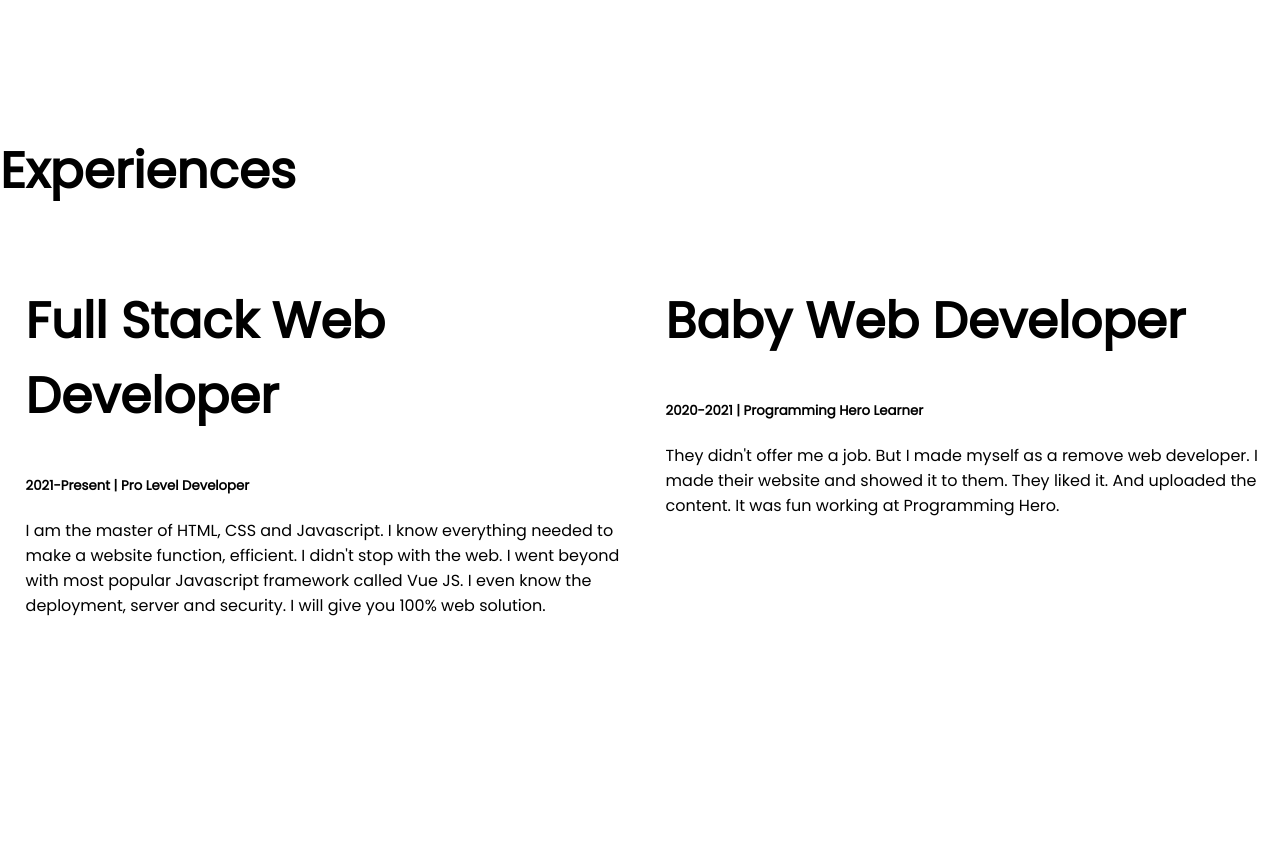
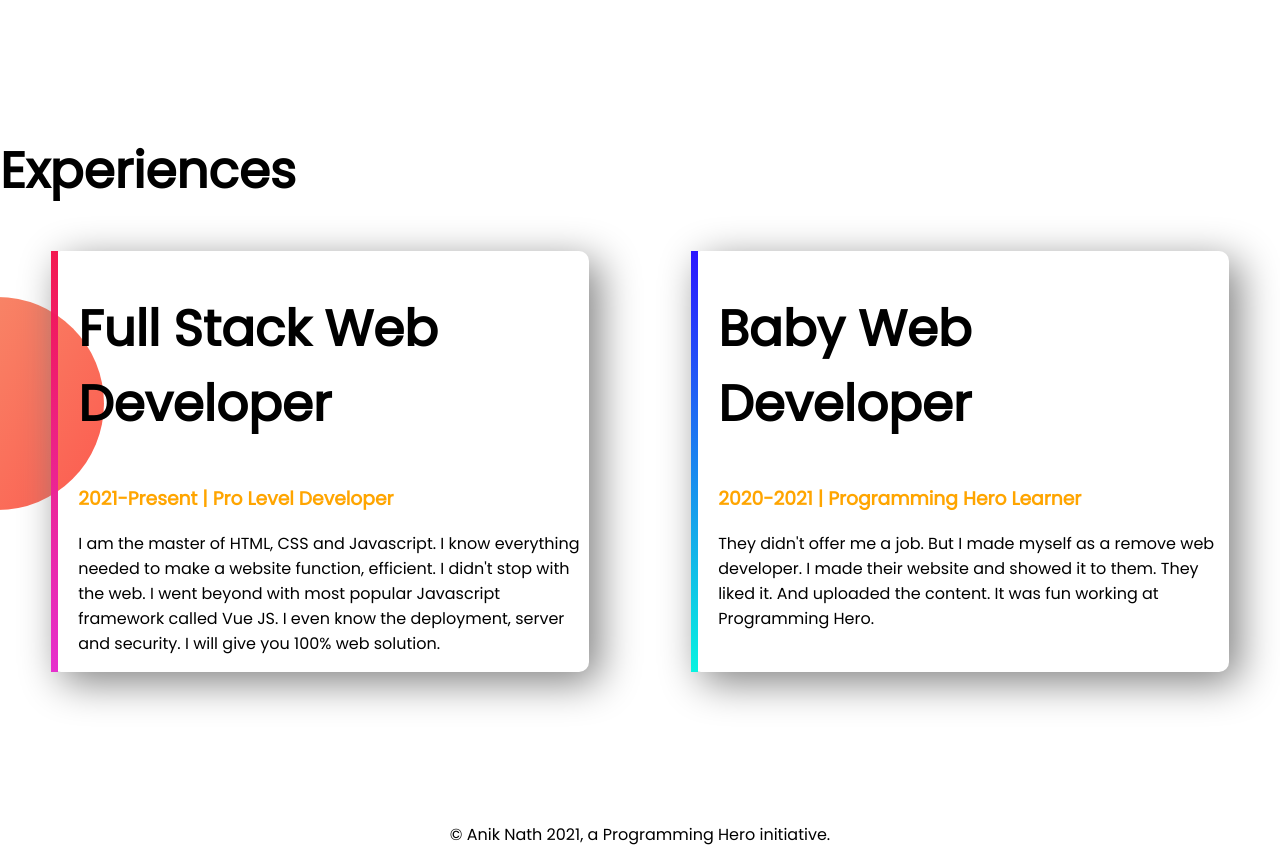
Before and after one commit to saddam1414/hossain-portfolio, a plain HTML site: page index.html in a window 1280 px wide. Shown: the part 1140-2003 px from the top of the page. Before the commit the page ends 1924 px from the top, so only its background shows below. Drawn offline with Linux system fonts and the light colour scheme.

Commit message:
hossain-portfolio

```diff
--- a/index.html
+++ b/index.html
@@ -13,7 +13,7 @@
 </head>
 
 <body>
-    <section class="bakcraund-banner">
+    <section class="bakcgraund-banner flexible-container">
         <div class="half-width">
             <h1>Welcome To</h1>
             <h1><span class="orange">Saddam Hossain</span> world!</h1>
@@ -28,7 +28,7 @@
             <img src="images/jhankar.png" alt="">
         </div>
     </section>
-    <section class="dream-big">
+    <section class="dream-big flexible-container">
         <div class="half-width">
             <img src="images/jhankar2.png" alt="">
         </div>
@@ -42,26 +42,34 @@
                 RESUME</a>
         </div>
     </section>
+
+    <section class="experiences-area">
         <h1>Experiences</h1>
-    <section>
-        <div class="half-width">
+        <div class="flexible-container">
+            <div id="full-devoloper-Experiences" class="Experiences-item">
                 <h1>Full Stack Web Developer</h1>
-            <h5>2021-Present | Pro Level Developer</h5>
+                <h3 class="orange">2021-Present | Pro Level Developer</h3>
                 <p>
                     I am the master of HTML, CSS and Javascript. I know everything needed to make a website function,
-                efficient. I didn't stop with the web. I went beyond with most popular Javascript framework called Vue
+                    efficient. I didn't stop with the web. I went beyond with most popular Javascript framework called
+                    Vue
                     JS. I even know the deployment, server and security. I will give you 100% web solution.
                 </p>
             </div>
-        <div class="half-width">
+            <div id="devoloper-Experiences" class="Experiences-item">
                 <h1>Baby Web Developer</h1>
-            <h5>2020-2021 | Programming Hero Learner</h5>
+                <h3 class="orange">2020-2021 | Programming Hero Learner</h3>
                 <p>
-                They didn't offer me a job. But I made myself as a remove web developer. I made their website and showed
+                    They didn't offer me a job. But I made myself as a remove web developer. I made their website and
+                    showed
                     it to them. They liked it. And uploaded the content. It was fun working at Programming Hero.
                 </p>
             </div>
+        </div>
     </section>
+    <footer>
+        <p>© Anik Nath 2021, a Programming Hero initiative.</p>
+    </footer>
 </body>
 
 </html>
--- a/style.css
+++ b/style.css
@@ -8,11 +8,11 @@
     h1{
         font-size: 50px;
     }
-    section{
+    .flexible-container{
         display: flex;
         margin-bottom: 150px;
     }
-    .bakcraund-banner{
+    .bakcgraund-banner{
         background-image: url(images/top-banner.png);
         background-repeat: no-repeat;
     }
@@ -37,3 +37,30 @@
         font-weight: 700;
         color: white;
     }
+    .Experiences-item{
+        box-shadow: 10px 10px 40px grey;
+        width: 40%;
+        margin-left: 4%;
+        margin-right: 4%;
+        padding-left: 20px;
+        border-radius: 10px;
+
+    }
+    .experiences-area{
+        background-image: url(images/exp-bg.png);
+        background-repeat: no-repeat;
+        background-position: left;
+    }
+    #devoloper-Experiences{
+        border-left: 7px solid;
+        border-image: linear-gradient(#1900ffea, #09f3e0);
+        border-image-slice: 1;
+    }
+    #full-devoloper-Experiences{
+        border-left: 7px solid;
+        border-image: linear-gradient(hsla(345, 90%, 51%, 0.966), #e630cd);
+        border-image-slice: 1;
+    }
+    footer p {
+        text-align: center;
+    }
```
Lines whose indentation alone changed are shown as unchanged.
